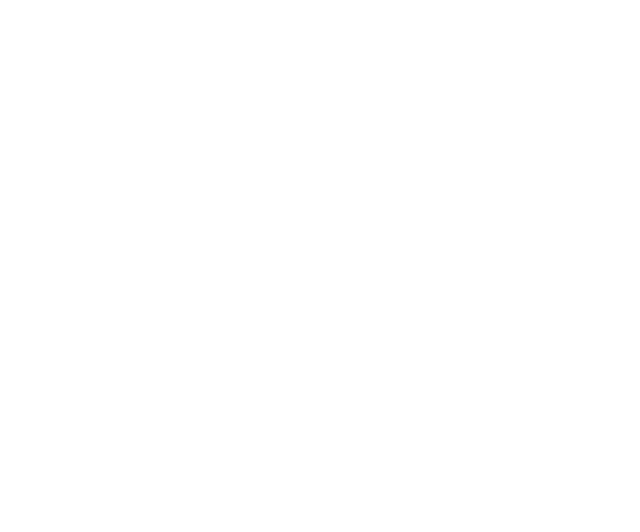
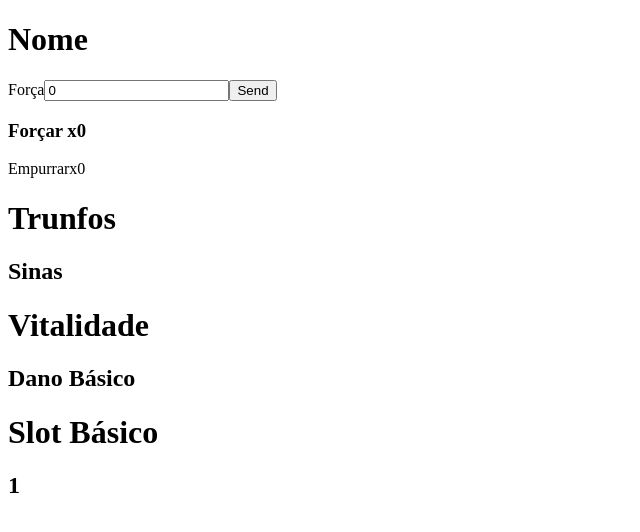
Before and after one commit to ArmandoFigueiredo/Projeto2-CharacterBuild, a React (Create React App) app: page /buildpage in a window 1280 px wide. Before the commit this address had no page. Shown: the top 532 px of the page, without its empty margins (0-640 px from the left). Built offline with nearby package versions, Linux system fonts and the light colour scheme.

Commit message:
Form Primário

```diff
--- a/src/App.js
+++ b/src/App.js
@@ -1,5 +1,7 @@
 import {Routes, Route} from "react-router-dom"
 import {Home} from "./pages/Home"
+import {BuildPage} from "./pages/BuildPage"
+import {FormPrimario} from "./components/FormPrimario"
 
 
 
@@ -8,6 +10,7 @@ function App() {
   return (<>
     <Routes>
       <Route path="/" element={<Home/>} />
+      <Route path="/buildpage" element={<BuildPage/>} />
     </Routes>
 
     </>
--- /dev/null
+++ b/src/components/FormPrimario/index.js
@@ -0,0 +1,37 @@
+import { useState } from "react";
+import axios from "axios";
+
+export function FormPrimario() {
+
+    const [formPri, setForm] = useState ({
+        atrForca:0,
+    });
+
+    function handleChange(evento) {
+        setForm({...formPri, [evento.target.name]:evento.target.value});
+    }
+
+    async function handleSubmit(evento) {
+        evento.preventDefault();
+        console.log("dancinha")
+        try{
+            const resposta = await axios.post("https://ironrest.herokuapp.com/chrbuilder", formPri)
+            console.log("parapar");
+        }catch (err){
+            console.log(err);
+        }
+    }
+
+
+    return(<>
+        <form onSubmit={handleSubmit}>
+            <label htmlFor="forca">Força</label>
+            <input id="forca" name="atrForca" type="number" value={formPri.atrForca} onChange={handleChange}/>
+            <button type="submit">Send</button>
+        </form>
+
+    </>)
+
+
+
+}
--- a/src/index.js
+++ b/src/index.js
@@ -2,6 +2,7 @@ import React from 'react';
 import ReactDOM from 'react-dom/client';
 import App from './App';
 import { BrowserRouter } from 'react-router-dom';
+
 
 const root = ReactDOM.createRoot(document.getElementById('root'));
 root.render(
--- a/src/pages/BuildPage/index.js
+++ b/src/pages/BuildPage/index.js
@@ -0,0 +1,31 @@
+import { FormPrimario } from "../../components/FormPrimario"
+
+export function BuildPage() {
+    return (<>
+            <div className="dadosPrimarios">
+                <h1>Nome</h1>
+            </div>
+            <div className="dadosAtributos">
+                <FormPrimario />
+            </div>
+            <div className="dadosPerícias">
+                <h3>Forçar x0  </h3>
+                <p> Empurrarx0 </p>
+            </div>
+            <div className="dadosTrunfos">
+                <h1>Trunfos</h1>
+                <h2>Sinas</h2>
+            </div>
+            <div className="dadosSecundários">
+                <h1>Vitalidade</h1>
+                <h2>Dano Básico</h2>
+            </div>
+            <div className="dadosInventário">
+                <h1>Slot Básico</h1>
+                <h2>1</h2>
+            </div>
+            </>
+        )
+
+
+}
```
Also changed, not shown: src/components/FormPrimario/style.module.css (added).
